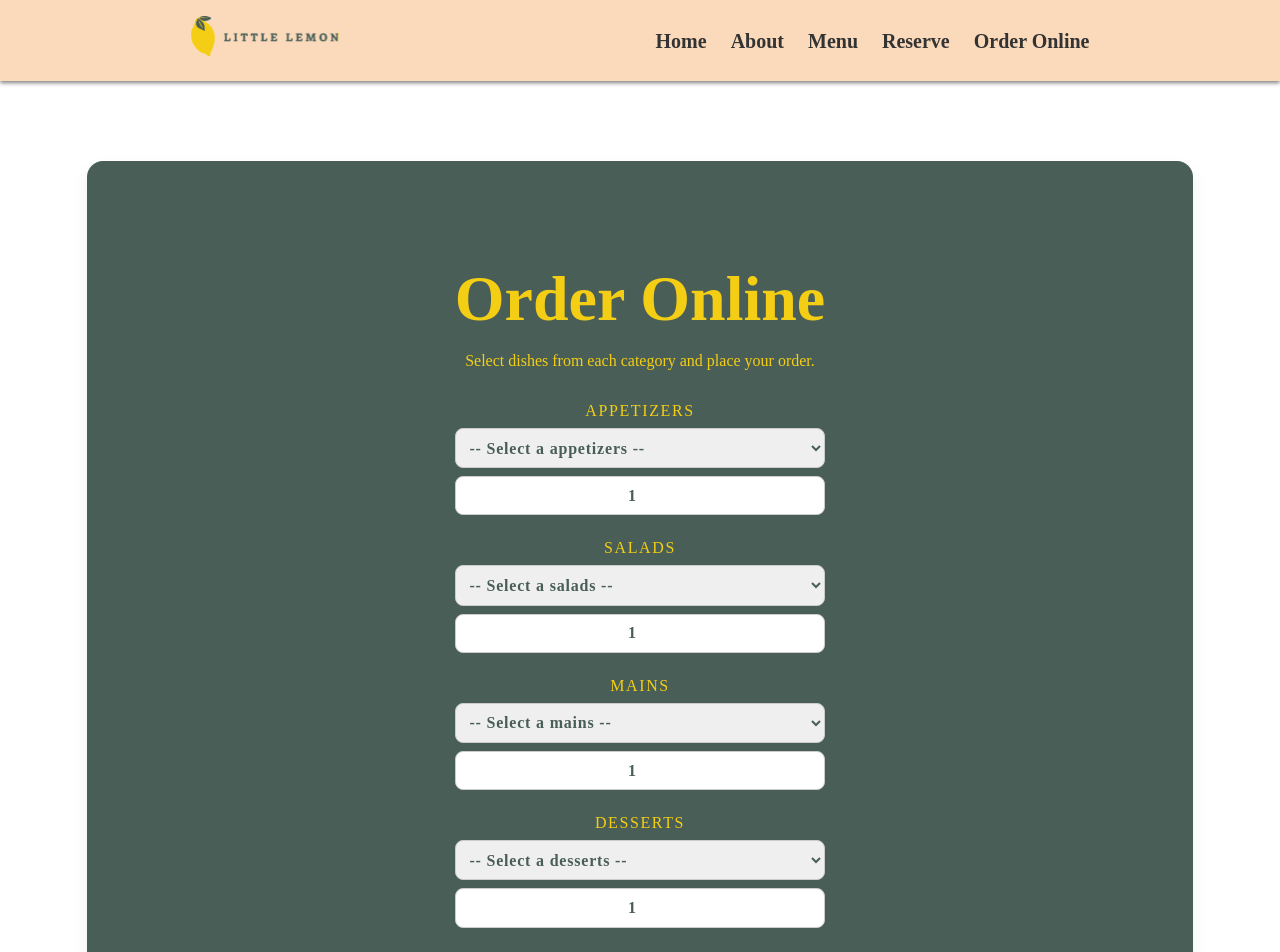
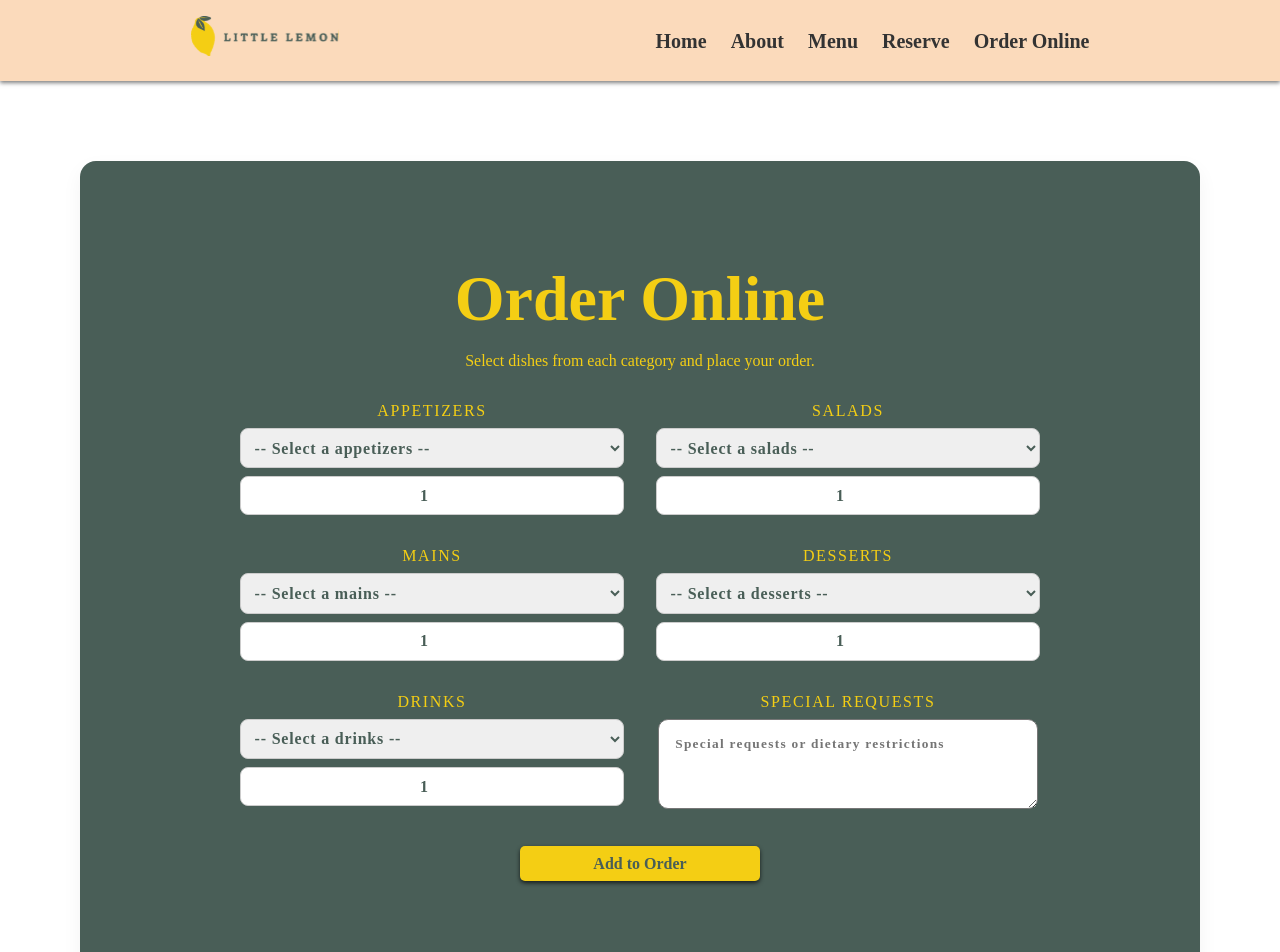
Before and after one commit to kaifunction/little-lemon, a React (Create React App) app: page /order in a window 1280 px wide. Shown: the top 952 px of the page. Built offline with nearby package versions, Linux system fonts and the light colour scheme; a web font is replaced by a local one.

Commit message:
order online

```diff
--- a/src/pages/OrderOnline.css
+++ b/src/pages/OrderOnline.css
@@ -1,5 +1,5 @@
 .order-online-form-section {
-     padding: 3rem 23rem;
+     padding: 3rem 10rem;
      background-color: #495E57;
      max-width: 800px;
      margin: 0 auto;
@@ -21,11 +21,17 @@
      color: #F4CE14;
      margin-bottom: 2rem;
 }
-
+/*
 .order-form-grid {
      display: grid;
      grid-template-columns: repeat(auto-fit, minmax(260px, 1fr));
      gap: 1.5rem;
+} */
+
+.order-form-grid{
+     display: grid;
+     grid-template-columns: repeat(2, 1fr);
+     gap: 2rem;
 }
 
 .order-form {
@@ -38,6 +44,24 @@
      font-size: 1rem;
      letter-spacing: .1rem;
      color: #F4CE14;
+}
+
+.order-label-special{
+     font-size: 1rem;
+     letter-spacing: .1rem;
+     color: #F4CE14;
+}
+
+.order-special-requests{
+     position: relative;
+     top: .5rem;
+     color: #495E57;
+     letter-spacing: 0.08rem;
+     font-weight: 800;
+     width: 21.6rem;
+     height: 3.5rem;
+     padding: 1rem;
+     border-radius: 10px;
 }
 
 .order-select,
@@ -86,7 +110,7 @@
      padding: 1rem 1.5rem 0rem 1.5rem;
      border-radius: 12px;
      border: 1px solid #eee;
-     text-align: left;
+     text-align: center;
      letter-spacing: .05rem;
 }
 
--- a/src/pages/OrderOnline.js
+++ b/src/pages/OrderOnline.js
@@ -172,6 +172,15 @@ function OrderOnline() {
             />
           </div>
         ))}
+        <div>
+        <label className="order-label-special">SPECIAL REQUESTS</label>
+        <textarea
+          className="order-special-requests"
+          placeholder="Special requests or dietary restrictions"
+          rows="4"
+          cols="50"
+        ></textarea>
+        </div>
       </div>
 
       <button onClick={handleAddToOrder} className="order-button">
```
